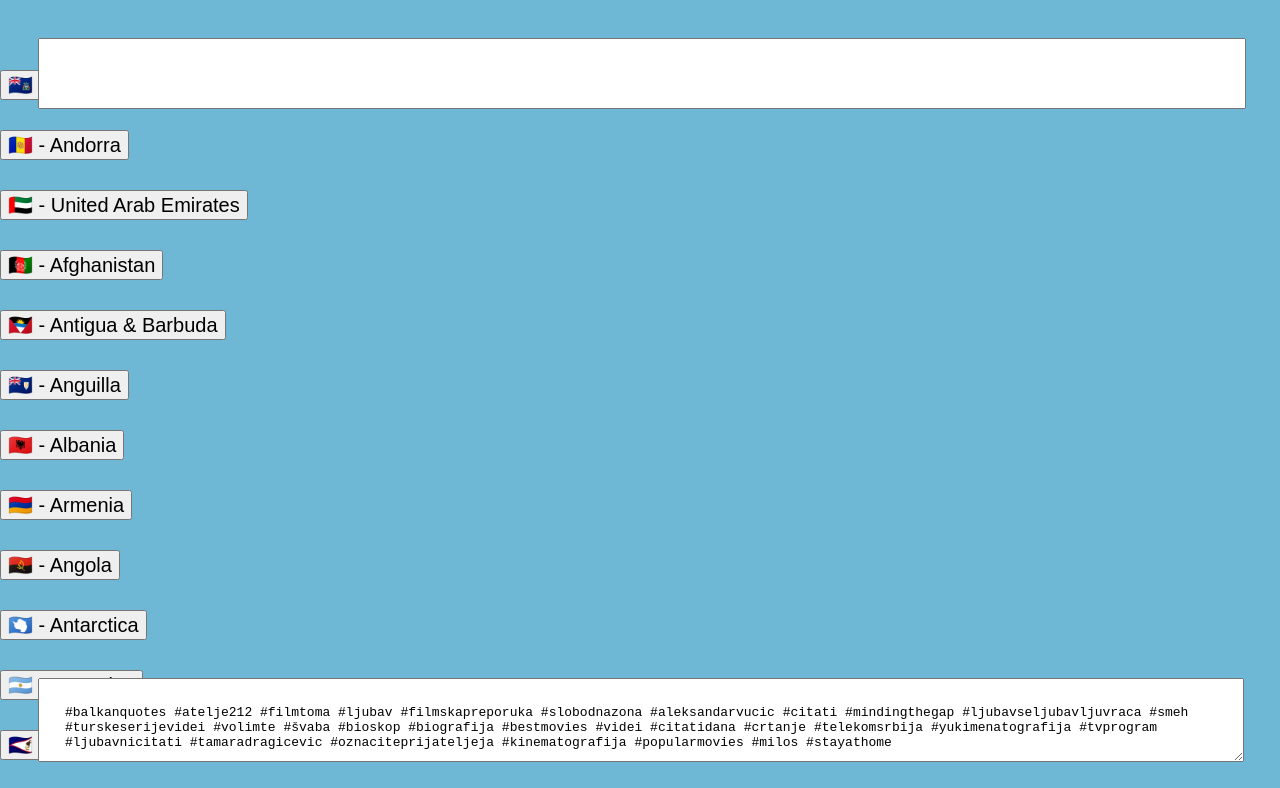
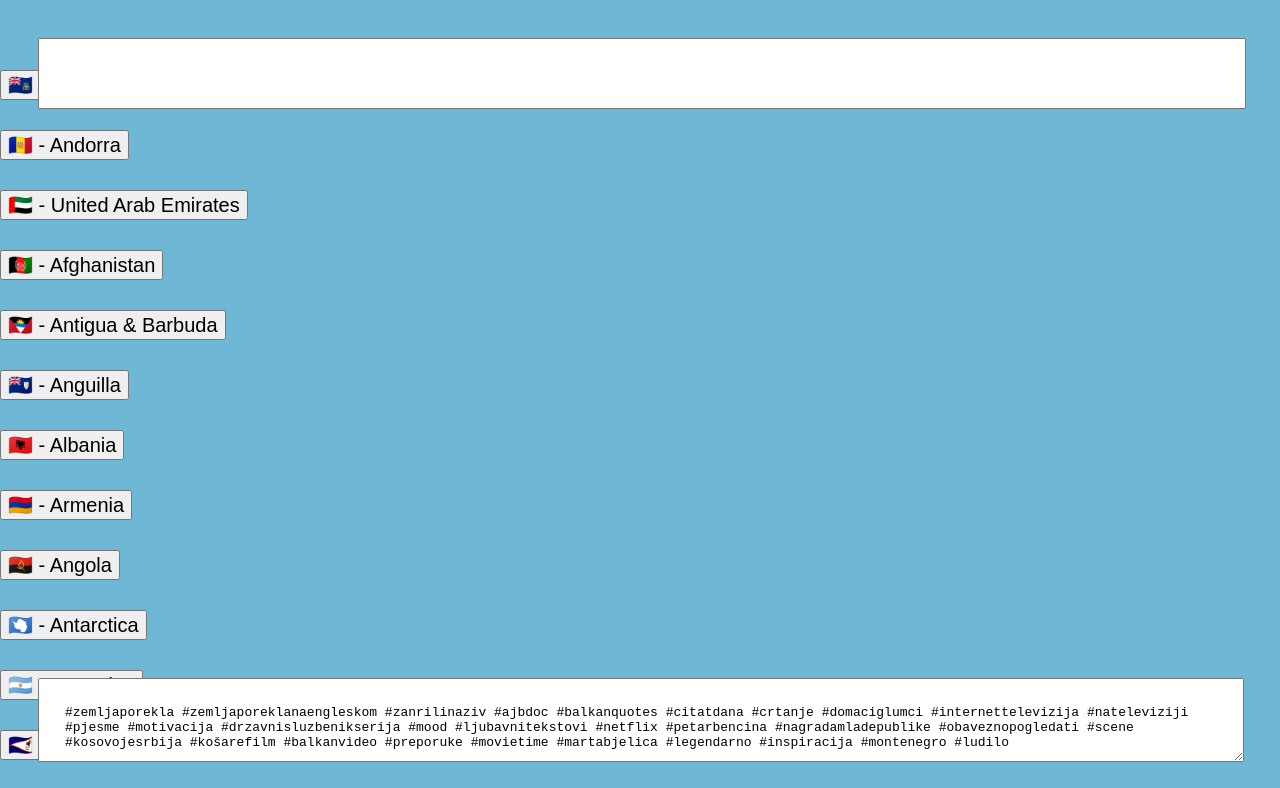
Before and after one commit to kosijer/insta-flags, a React (Create React App) app: page / in a window 1280 px wide. Shown: the top 788 px of the page. Built offline with nearby package versions, Linux system fonts and the light colour scheme.

Commit message:
Add mandatory tags, add more hashtags

```diff
--- a/src/App.js
+++ b/src/App.js
@@ -21,7 +21,12 @@ function App() {
     const shuffled = uniqueTags.sort(() => {
       return 0.5 - Math.random();
     });
-    const randomTags = shuffled.slice(0, 30);
+    const mandatoryTags = [
+      "zemljaporekla",
+      "zemljaporeklanaengleskom",
+      "zanrilinaziv",
+    ];
+    const randomTags = [...mandatoryTags, ...shuffled.slice(0, 27)];
     return randomTags
       .map((tag) => {
         return `#${tag}`;
--- a/src/data/hashtags.js
+++ b/src/data/hashtags.js
@@ -1,8 +1,6 @@
 export const hashtags = [
-  "academyawards",
   "ajbdoc",
   "ajbdocfilmfestival",
-  "ajvar",
   "aleksandarradojicic",
   "aleksandarvucic",
   "amerika",
@@ -17,15 +15,19 @@ export const hashtags = [
   "balkanskamedja",
   "balkanskicitati",
   "balkansongs",
+  "balkanstuff",
   "balkanvideo",
   "balkanvideoedit",
   "balkanvideos",
+  "banjaluka",
   "belgrade",
   "belgradephoto",
   "beograd",
+  "beogradedobrojutro",
   "besa",
   "besaserija",
   "bestmovies",
+  "bih",
   "bikovic",
   "bilipiton",
   "biografija",
@@ -48,6 +50,7 @@ export const hashtags = [
   "citatiizduse",
   "citatiizfilmova",
   "citation",
+  "citatizatebe",
   "covidsrbija",
   "crnagora",
   "crnogorskakinoteka",
@@ -84,6 +87,8 @@ export const hashtags = [
   "drzavnisluzbenik",
   "drzavnisluzbenik2",
   "drzavnisluzbenikserija",
+  "duskoradoviccitati",
+  "duškoradović",
   "edukacija",
   "efa",
   "elimibırakma",
@@ -140,6 +145,7 @@ export const hashtags = [
   "instapesme",
   "inteligencija",
   "internettelevizija",
+  "istina",
   "iznajmljenaljubav",
   "jelenazigon",
   "jovanastojiljkovic",
@@ -147,7 +153,6 @@ export const hashtags = [
   "jugoslavija",
   "jugoslovenskifilm",
   "juznivetar",
-  "juznivetar2",
   "juznivetarfilm",
   "juznivetarserija",
   "južnivetar",
@@ -200,6 +205,7 @@ export const hashtags = [
   "luksuz",
   "lyricedit",
   "lyrics",
+  "makedonija",
   "maratonci",
   "maratoncitrcepocasnikrug",
   "marina",
@@ -222,6 +228,7 @@ export const hashtags = [
   "mjuza",
   "montenegro",
   "mood",
+  "motivacija",
   "movie",
   "moviebuff",
   "movieclub",
@@ -233,6 +240,10 @@ export const hashtags = [
   "moviesworld",
   "movietime",
   "mrtavladan",
+  "mudreizreke",
+  "mudremisli",
+  "mudrost",
+  "mudrosti",
   "mustsee",
   "muzika",
   "nagradamladepublike",
@@ -274,6 +285,7 @@ export const hashtags = [
   "petarbencina",
   "pevac",
   "pidzama",
+  "pisac",
   "pitanje",
   "pitanjedana",
   "pjesme",
@@ -311,6 +323,7 @@ export const hashtags = [
   "romansa",
   "rtcg2",
   "russia",
+  "ruzavetrova",
   "samodomace",
   "samodomaće",
   "samodomaće",
@@ -331,10 +344,12 @@ export const hashtags = [
   "serijeifilmovi",
   "shortfilm",
   "silvanaarmenulic",
+  "skopje",
   "skoplje",
   "slavonija",
   "slobodansijan",
   "slobodnazona",
+  "slovenia",
   "smeh",
   "smesniklipovi",
   "smesno",
@@ -359,6 +374,7 @@ export const hashtags = [
   "starifilmovi",
   "stasezgodikadseljubavrodi",
   "stayathome",
+  "stil",
   "stranifilm",
   "sundancefilmfestival",
   "superstartv",
@@ -427,8 +443,8 @@ export const hashtags = [
   "zikinadinastija",
   "zivimokulturu",
   "zivot",
+  "zivotnicitati",
   "zoranradmilovic",
-  "zrtve",
   "švaba",
   "žene",
 ];
```
